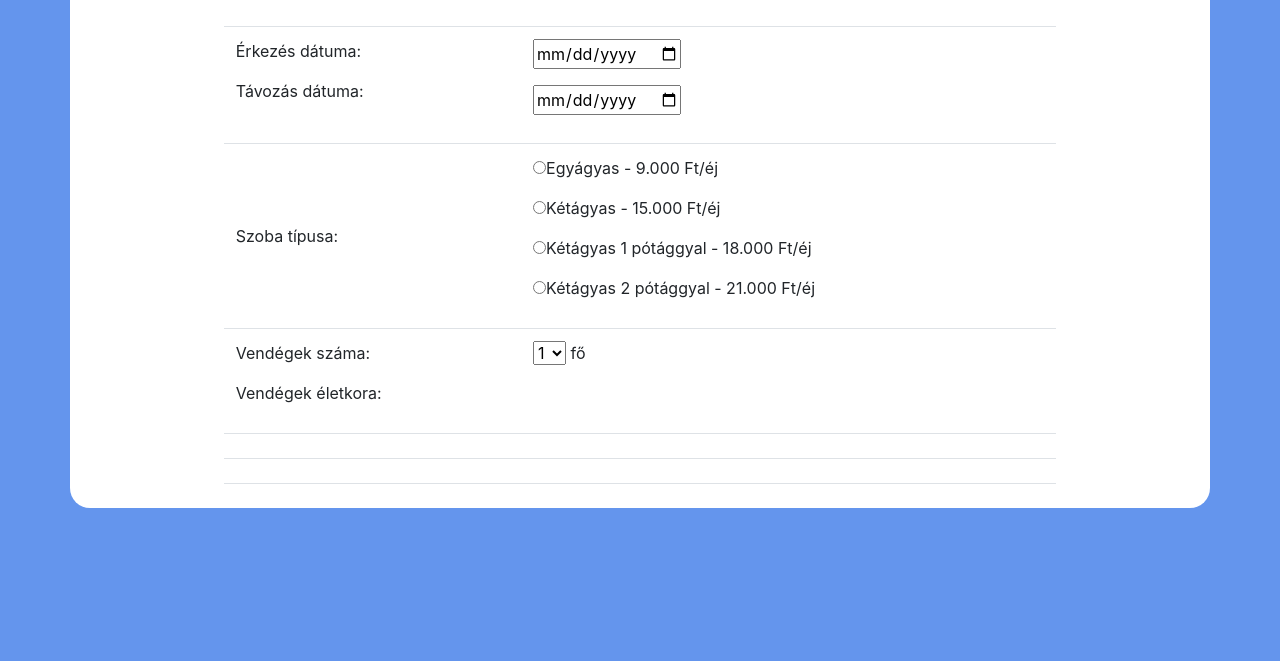
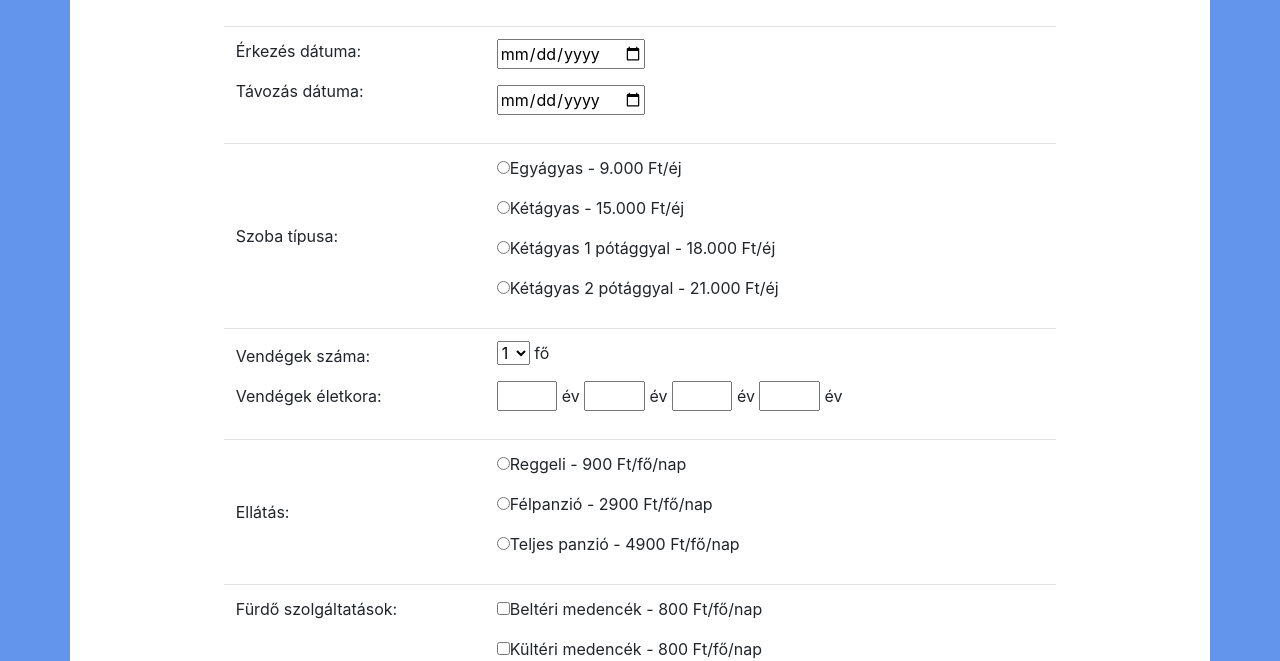
Before and after one commit to keszegroland/panzio, a plain HTML site: page index.html in a window 1280 px wide. Shown: the part 147-808 px from the top of the page. Drawn offline with nearby package versions, Linux system fonts and the light colour scheme.

Commit message:
oldalszerkezet

```diff
--- a/index.html
+++ b/index.html
@@ -54,19 +54,36 @@
                             </select>
                             fő
                         </p>
+                        <p>
+                            <input type="number" maxlength="3" style="width: 6ch;"> év
+                            <input type="number" maxlength="3" style="width: 6ch;"> év
+                            <input type="number" maxlength="3" style="width: 6ch;"> év
+                            <input type="number" maxlength="3" style="width: 6ch;"> év
+                        </p>
                     </td>
                 </tr>
                 <tr>
-                    <td></td>
-                    <td></td>
+                    <td class="align-middle">Ellátás:</td>
+                    <td>
+                        <p><input type="radio" name="ellatas">Reggeli - 900 Ft/fő/nap</p>
+                        <p><input type="radio" name="ellatas">Félpanzió - 2900 Ft/fő/nap</p>
+                        <p><input type="radio" name="ellatas">Teljes panzió - 4900 Ft/fő/nap</p>
+                    </td>
                 </tr>
                 <tr>
-                    <td></td>
-                    <td></td>
+                    <td>Fürdő szolgáltatások: </td>
+                    <td>
+                        <p><input type="checkbox" name="furdo">Beltéri medencék - 800 Ft/fő/nap</p>
+                        <p><input type="checkbox" name="furdo">Kültéri medencék - 800 Ft/fő/nap</p>
+                        <p><input type="checkbox" name="furdo">Szauna belépő - 800 Ft/fő/nap</p>
+                        <p><input type="checkbox" name="furdo">teljes belépő - 2.000 Ft/fő/nap</p>
+                    </td>
                 </tr>
                 <tr>
-                    <td></td>
-                    <td></td>
+                    <td>Egyéb kérdés, kívánság: </td>
+                    <td>
+                        <textarea cols="40" rows="5"></textarea>
+                    </td>
                 </tr>
             </table>
         </form>
```
